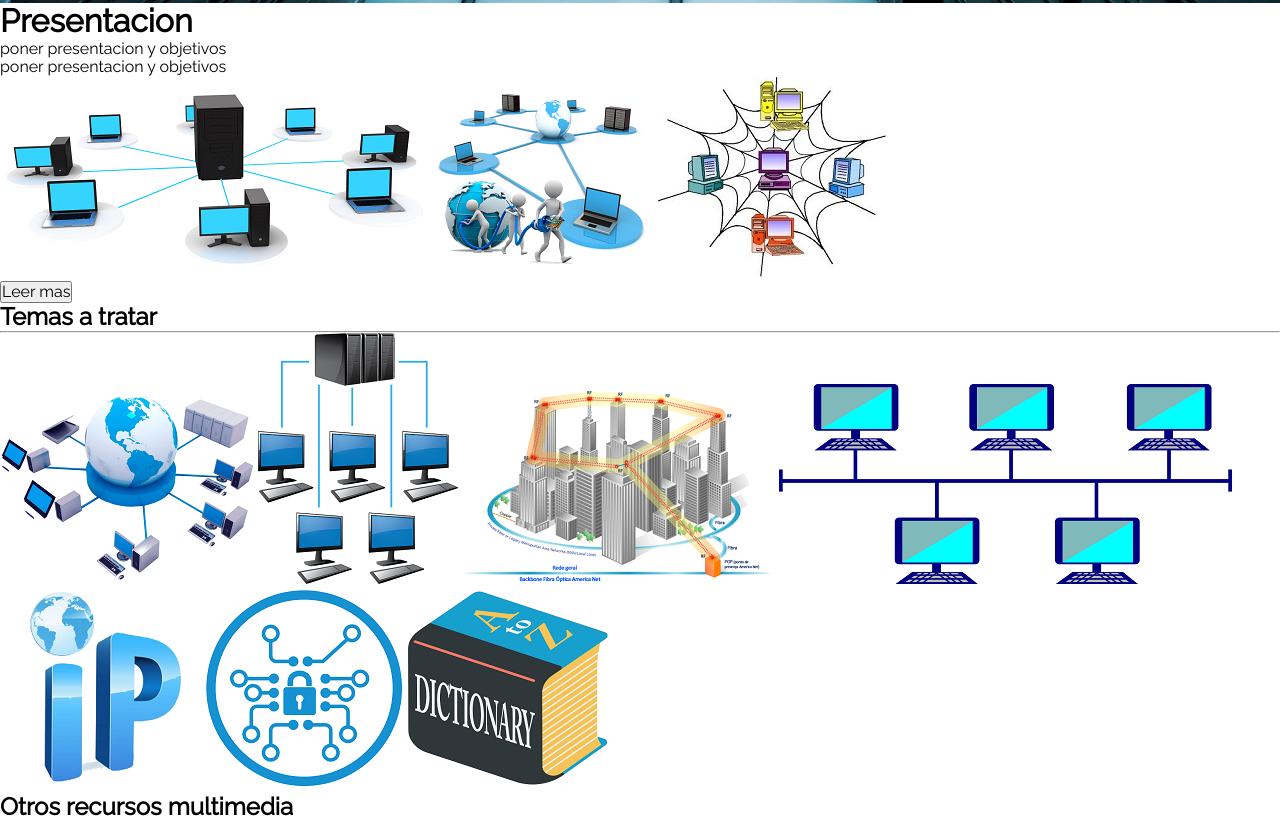
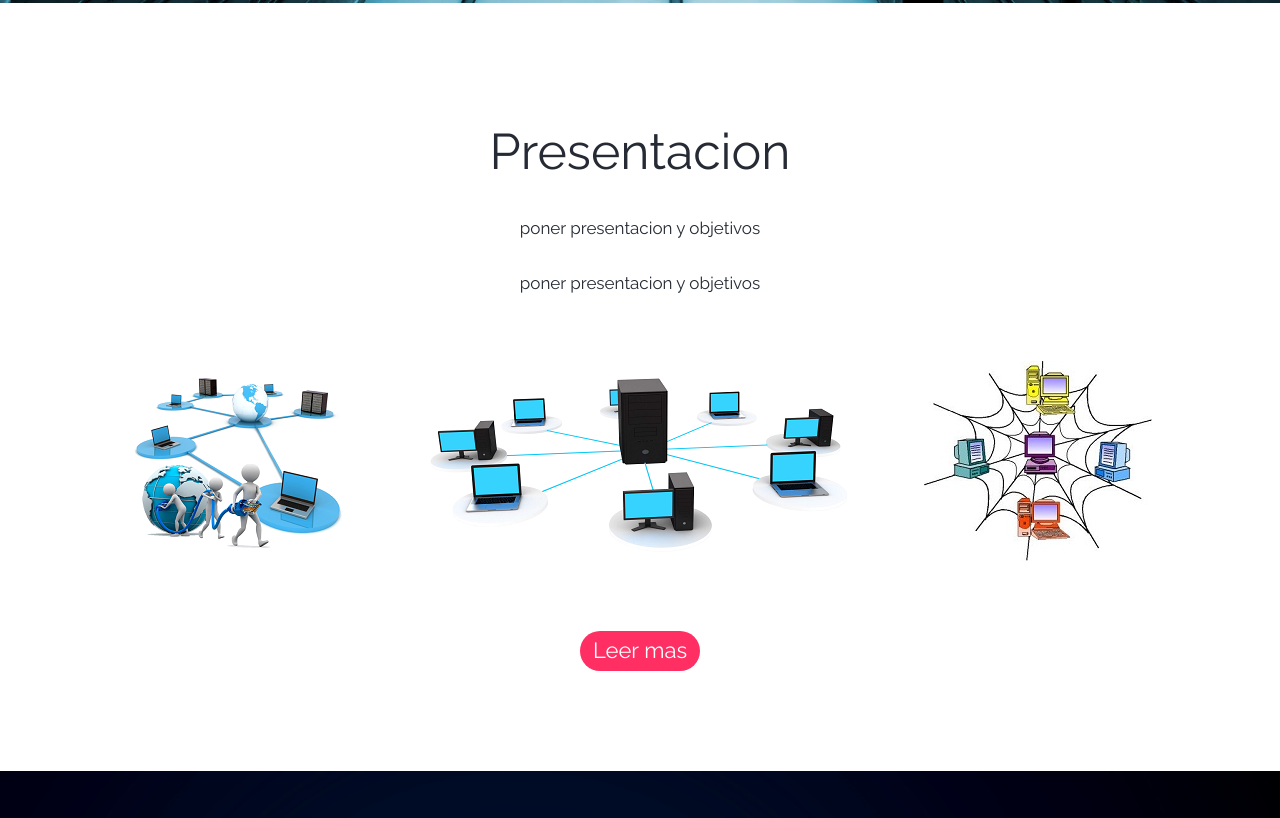
Before and after one commit to lubigsis/redesInformaticas, a plain HTML site: page index.html in a window 1280 px wide. Shown: the part 797-1615 px from the top of the page. Drawn offline with Linux system fonts and the light colour scheme; a script that the page names is missing.

Commit message:
agregando mas estilos css

```diff
--- a/estilos.css
+++ b/estilos.css
@@ -124,7 +124,7 @@ header{
 }
 
 .img-header .subtitulo-img button{
-    width: 170px;
+    width: 140px;
     height: 40px;
     background: #ff2e63;
     border-radius: 24px;
@@ -141,3 +141,187 @@ header{
 .img-header .subtitulo-img button:hover{
     opacity: 0.6;
 }
+
+/*main Presentacion*/
+
+.presentacion{
+    width: 100%;
+    margin-top: 120px;
+}
+
+.presentacion .info-presentacion{
+    width: 80%;
+    margin: auto;
+    display: flex;
+    justify-content: center;
+    flex-direction: column;
+}
+
+.presentacion .info-presentacion h1{
+    font-size: 50px;
+    font-weight: 400;
+    color: #252a34;
+    text-align: center;
+    margin-bottom: 20px;
+}
+
+.presentacion .info-presentacion p{
+    text-align: center;
+    font-size: 17px;
+    color: #252a34;
+    line-height: 35px;
+    margin: 10px 0px;
+}
+
+.presentacion .info-presentacion .presentacion-galeria{
+    width: 100%;
+    display: flex;
+    justify-content: space-between;
+    margin: 50px 0px;
+}
+
+.presentacion .info-presentacion .presentacion-galeria img{
+ width: calc(33.33% -10px); /*q ocupen el mismo espacio (100% del total del documento /3= 33.33) de una fila teniendo en cuenta margenes (-10px)*/
+ height: 200px;
+ object-fit: cover;/*redimensiona las img*/
+ cursor: pointer;
+}
+
+.presentacion .info-presentacion .presentacion-mas{
+    width: 100%;
+    display: flex;
+    justify-content: center;
+}
+
+.presentacion .info-presentacion .presentacion-mas button{
+    width: 120px;
+    height: 40px;
+    background: #ff2e63;
+    border-radius: 24px;
+    border: none;
+    outline: none;
+    font-size: 22px;
+    color: #fff;
+    text-align: center;
+    margin-top: 20px;
+    cursor: pointer;
+    transition: 0.5s;
+}
+
+.presentacion .info-presentacion .presentacion-mas button:hover{
+    opacity: 0.6;
+}
+
+/*temas*/
+.temas{
+    position: relative;
+    width: 100%;
+    height: 100%;
+    background: url(portada7.jpg);
+    background-attachment: fixed;
+    background-position: center;
+    background-size: cover;
+    margin-top: 100px;
+}
+
+/*cobertura oscura de la imagen de "temas"*/
+
+.temas .degradado{
+    position: absolute; /*p/ q el degradado se sobreponga en el eje */
+    top: 0;
+    left: 0;
+    width: 100%;
+    height: 100%;
+    background: rgba(0, 0, 0, 0.6);
+}
+
+.temas .ejeZ-temas{
+    position: relative;
+    width: 100%;
+    height: 100%;
+}
+/*fin cobertura img de "temas"*/
+
+.temas .cont-temas{
+    width: 90%;
+    margin: auto;
+    padding-top: 100px;
+}
+
+.temas .cont-temas .cont-titulo-temas{
+    border: 2px solid #fff;
+    padding: 10px;
+    text-align: center;
+    width: 50%;
+    margin: auto;
+}
+
+.temas .cont-temas .cont-titulo-temas h2{
+    font-size: 40px;
+    color: #fff;
+    font-weight: normal;
+}
+
+.temas .cont-temas .cont-titulo-temas hr{
+    background: #fff;
+    width: 50%;
+    margin: 10px auto;
+}
+.temas .cont-temas .temas-img{
+    width: 100%;
+    display: flex;
+    justify-content: center;
+    flex-wrap: wrap;
+    margin-top: 80px;
+    padding-bottom: 100px;
+}
+
+.temas .cont-temas .temas-img img{
+    width: calc(30% -10px);
+    margin: 10px;
+    object-fit: cover;
+    border-radius: 10px;
+    cursor: pointer;
+}
+
+/*Otros recursos multimedia*/
+
+.contenedor-total-multimedia{
+    width: 100%;
+    margin-top: 120px;
+}
+
+.contenedor-total-multimedia .cont-multimedia-titulo{
+    width: 50%;
+    margin: auto;
+    text-align: center;
+}
+
+.contenedor-total-multimedia .cont-multimedia-titulo h2{
+    font-size: 50px;
+    color: #252a34;
+    font-weight: normal;
+    margin-bottom: 10px;
+}
+
+.contenedor-total-multimedia .cont-multimedia-titulo hr{
+    width: 60%;
+    margin: auto;
+    height: 2px;
+    background: #252a34;
+    border: none;
+}
+
+.contenedor-total-multimedia .cont-recursos-multimedia{
+    width: 90%;
+    margin: 80px auto;
+
+    display: flex;
+    justify-content: center;
+    flex-wrap: wrap;
+}
+
+.contenedor-total-multimedia .cont-recursos-multimedia .card-multimedia{
+    width: 45%;
+    margin: 20px;
+}
--- a/index.html
+++ b/index.html
@@ -53,8 +53,8 @@
                 <p>poner presentacion y objetivos</p>
 
                 <div class="presentacion-galeria">
+                    <img src="objetivos.png" alt="">
                     <img src="definicion.png" alt="">
-                    <img src="objetivos.png" alt="">
                     <img src="historia.png" alt="">
                 </div>
 
@@ -65,7 +65,7 @@
     <!--temas-->
         <section class="temas">
             <div class="degradado"></div>
-            <div class="contenedor-total-temas">
+            <div class="ejeZ-temas">
                 <div class="cont-temas">
                     <div class="cont-titulo-temas">
                         <h2>Temas a tratar</h2>
```
Also changed, not shown: portada7.jpg (added).
